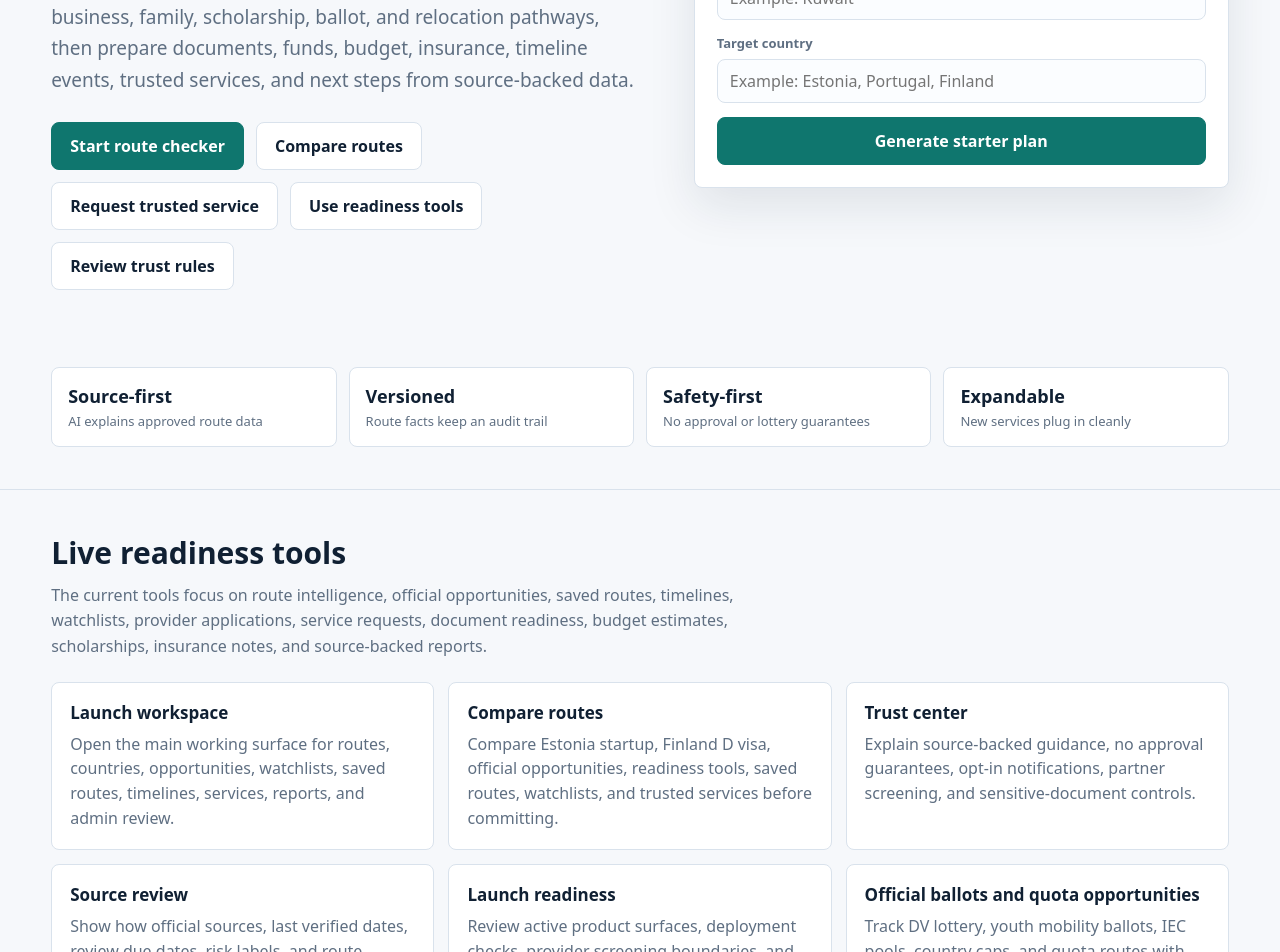
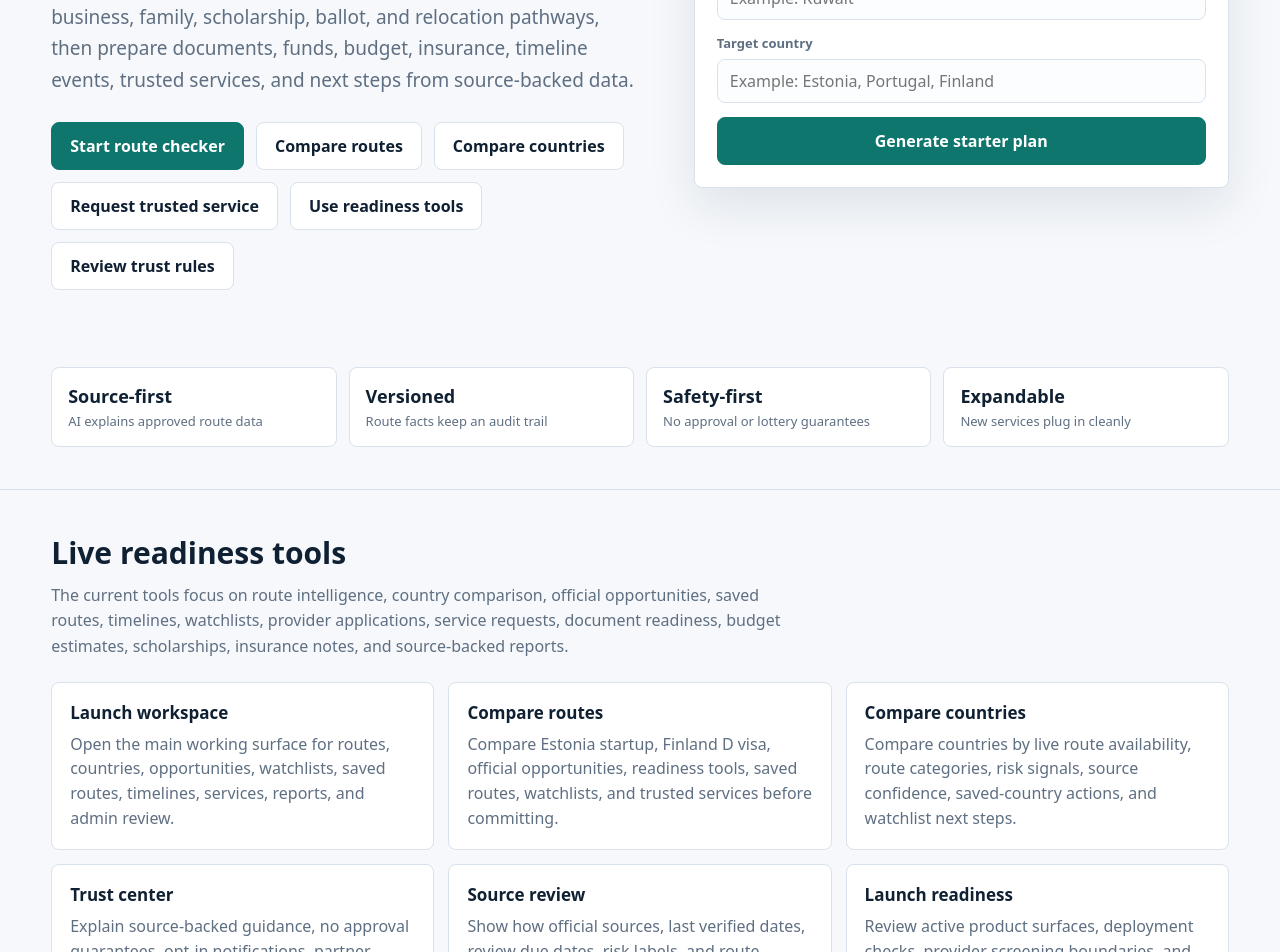
Before and after one commit to SirBM201/SirBM201-moveready-frontend, a Next.js app: page / in a window 1280 px wide. Shown: the part 500-1452 px from the top of the page. Built offline with nearby package versions, Linux system fonts and the light colour scheme.

Commit message:
Add country comparison to homepage

```diff
--- a/app/page.tsx
+++ b/app/page.tsx
@@ -10,6 +10,11 @@ const liveRoutes = [
     title: "Compare routes",
     href: "/compare",
     text: "Compare Estonia startup, Finland D visa, official opportunities, readiness tools, saved routes, watchlists, and trusted services before committing.",
+  },
+  {
+    title: "Compare countries",
+    href: "/country-comparison",
+    text: "Compare countries by live route availability, route categories, risk signals, source confidence, saved-country actions, and watchlist next steps.",
   },
   {
     title: "Trust center",
@@ -124,6 +129,7 @@ export default function Home() {
         <nav className="nav" aria-label="Main navigation">
           <a href="/workspace">Workspace</a>
           <a href="/compare">Compare</a>
+          <a href="/country-comparison">Countries</a>
           <a href="/opportunities">Opportunities</a>
           <a href="/services">Services</a>
           <a href="/saved-routes">Saved Routes</a>
@@ -149,6 +155,7 @@ export default function Home() {
           <div className="actions">
             <a className="btn primary" href="/route-checker">Start route checker</a>
             <a className="btn" href="/compare">Compare routes</a>
+            <a className="btn" href="/country-comparison">Compare countries</a>
             <a className="btn" href="/services">Request trusted service</a>
             <a className="btn" href="/readiness">Use readiness tools</a>
             <a className="btn" href="/trust">Review trust rules</a>
@@ -194,7 +201,7 @@ export default function Home() {
       <section className="section" id="modules">
         <h2>Live readiness tools</h2>
         <p className="section-intro">
-          The current tools focus on route intelligence, official opportunities, saved routes, timelines, watchlists, provider applications, service requests, document readiness, budget estimates, scholarships, insurance notes, and source-backed reports.
+          The current tools focus on route intelligence, country comparison, official opportunities, saved routes, timelines, watchlists, provider applications, service requests, document readiness, budget estimates, scholarships, insurance notes, and source-backed reports.
         </p>
         <div className="grid">
           {liveRoutes.map((route) => (
```
